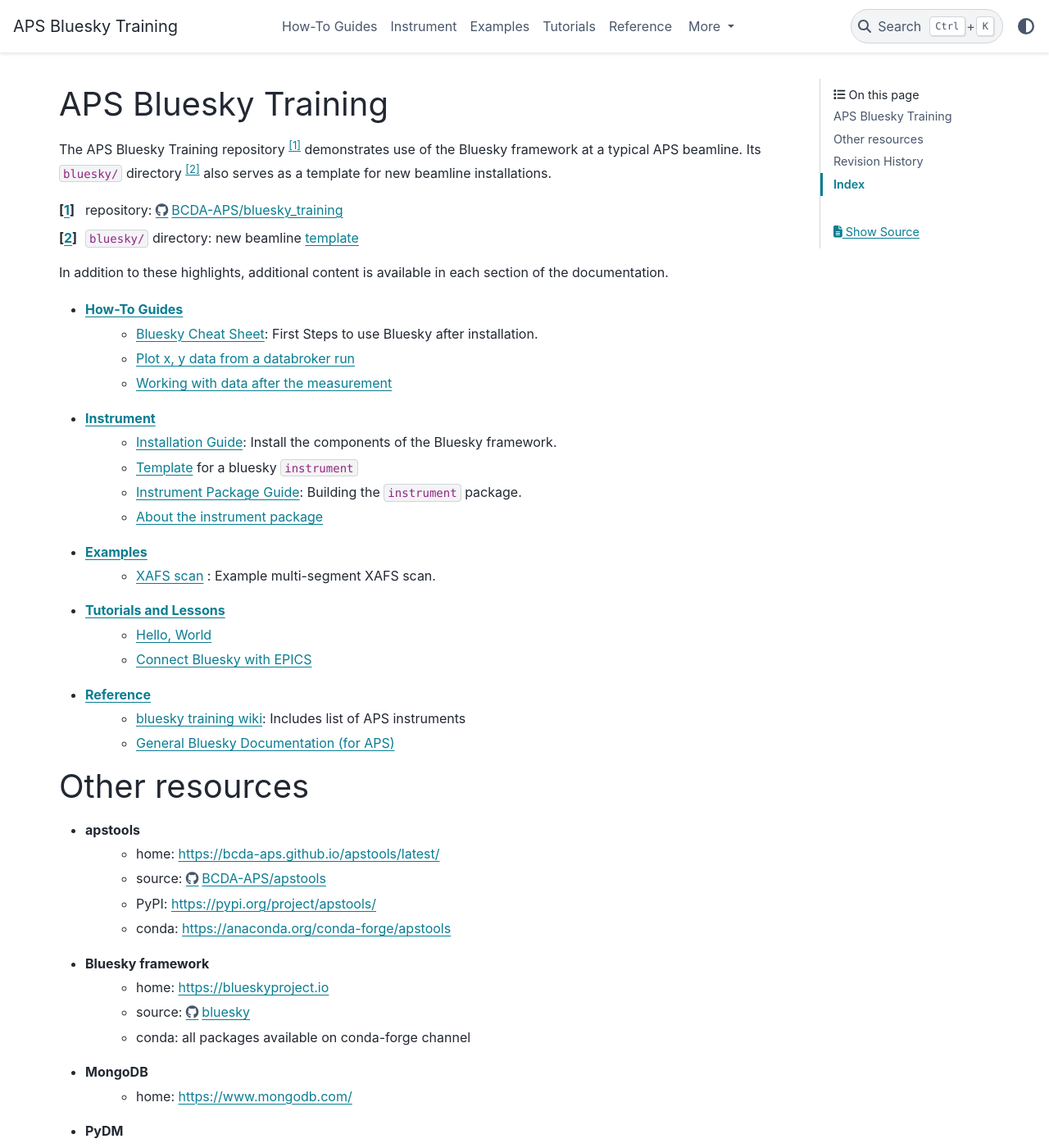
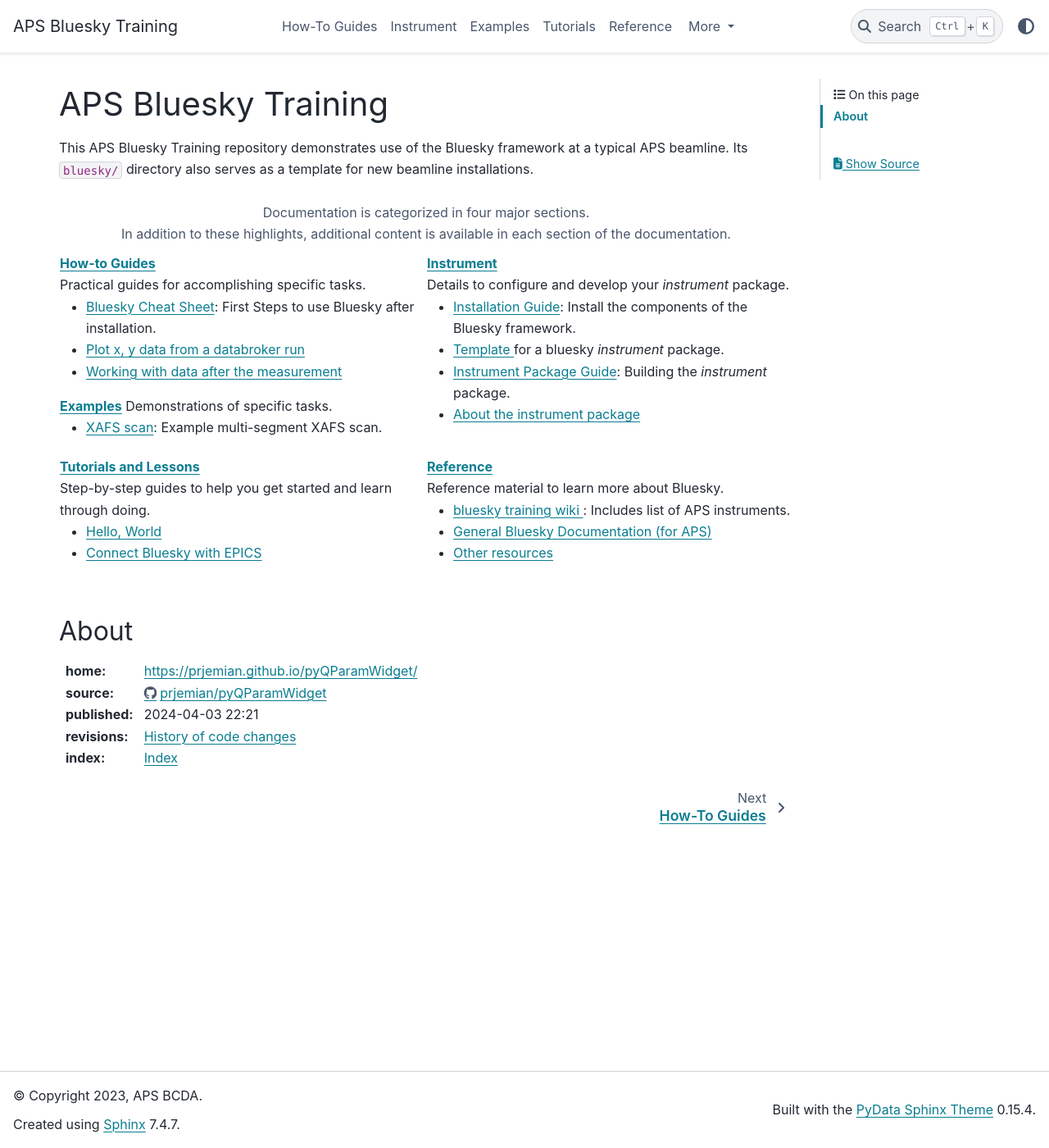
Before and after one commit to BCDA-APS/bluesky_training, a Sphinx documentation site: the page built from docs/source/index.rst, in a window 1280 px wide and 1400 px high. Shown: the whole window at 82% size. Built offline with Sphinx 7.4.7 and the PyData theme 0.15.4, drawn with Linux system fonts in a browser that asks for light colours; some of the changed text lies outside the part shown.

Commit message:
DOC re-arrange same content into 2x2 table

```diff
--- a/docs/source/index.rst
+++ b/docs/source/index.rst
@@ -1,13 +1,9 @@
 APS Bluesky Training
 ====================
 
-The APS Bluesky Training repository [#]_ demonstrates use of the Bluesky
-framework at a typical APS beamline.  Its ``bluesky/`` directory [#]_ also
+This APS Bluesky Training repository demonstrates use of the Bluesky
+framework at a typical APS beamline.  Its ``bluesky/`` directory also
 serves as a template for new beamline installations.
-
-.. [#] repository: https://github.com/BCDA-APS/bluesky_training
-.. [#] ``bluesky/`` directory: new beamline
-   `template <https://github.com/BCDA-APS/bluesky_training/tree/main/bluesky>`__
 
 .. for documentation authors:
    Documentation may be created in restructured text (.rst), markdown (.md)
@@ -17,31 +13,107 @@
    files which do not start with a "_" are added explicitly to the toctree in
    the `index.rst` file of that folder.
 
-In addition to these highlights, additional content is available in each section
-of the documentation.
+.. raw:: html
 
-- :ref:`howto`
-   -  `Bluesky Cheat Sheet <howto/bluesky_cheat_sheet.md>`_:
-      First Steps to use Bluesky after installation.
-   -  `Plot x, y data from a databroker run <https://bcda-aps.github.io/bluesky_training/howto/_plot_x_y_databroker.html>`_
-   -  `Working with data after the measurement <https://bcda-aps.github.io/bluesky_training/howto/_after_measurement.html>`_
-- :ref:`instrument`
-   -  `Installation Guide <https://bcda-aps.github.io/bluesky_training/instrument/_install_new_instrument.html>`_:
-      Install the components of the Bluesky framework.
-   -  `Template <https://github.com/BCDA-APS/bluesky_training/tree/main/bluesky/instrument>`_
-      for a bluesky ``instrument``
-   -  `Instrument Package Guide <instrument/guide.md>`__:
-      Building the ``instrument`` package.
-   - `About the instrument package <file:///home/prjemian/Documents/projects/BCDA-APS/bluesky_training/docs/build/html/instrument/describe_instrument.html>`_
-- :ref:`examples`
-   - `XAFS scan <https://bcda-aps.github.io/bluesky_training/example/_xafs_scan.html>`_ : Example multi-segment XAFS scan.
-- :ref:`Tutorials and Lessons <tutorials>`
-   - `Hello, World <https://bcda-aps.github.io/bluesky_training/tutor/hello_world.html>`_
-   - `Connect Bluesky with EPICS <https://bcda-aps.github.io/bluesky_training/tutor/connect_epics.html>`_
-- :ref:`reference`
-   -  `bluesky training wiki <https://github.com/BCDA-APS/bluesky_training/wiki>`_:
-      Includes list of APS instruments
-   -  `General Bluesky Documentation (for APS) <https://wiki-ext.aps.anl.gov/blc/index.php?title=Controls_Software_Documentation#Bluesky>`_
+   <table style="border: 5px">
+      <caption>
+         Documentation is categorized in four major sections.
+         <br />
+         In addition to these highlights, additional content
+         is available in each section of the documentation.
+      </caption>
+      <tr>
+         <td style="width:40%; vertical-align:text-top; padding-bottom: 20px">
+            <a href="howto/index.html"><b>How-to Guides</b></a>
+            <br />
+            Practical guides for accomplishing specific tasks.
+            <ul>
+               <li>
+                  <a href="howto/bluesky_cheat_sheet.html">Bluesky Cheat Sheet</a>:
+                  First Steps to use Bluesky after installation.
+               </li>
+               <li>
+                  <a href="howto/_plot_x_y_databroker.html">
+                     Plot x, y data from a databroker run
+                  </a>
+               </li>
+               <li>
+                  <a href="howto/_after_measurement.html">
+                    Working with data after the measurement
+                  </a>
+               </li>
+            </ul>
+            <a href="example/index.html"><b>Examples</b></a>
+            Demonstrations of specific tasks.
+            <ul>
+               <li>
+                  <a href="example/_xafs_scan.html">XAFS scan</a>:
+                  Example multi-segment XAFS scan.
+               </li>
+            </ul>
+         </td>
+         <td style="width:40%; vertical-align:text-top; padding-bottom: 10px">
+            <a href="instrument/index.html"><b>Instrument</b></a>
+            <br />
+            Details to configure and develop your <em>instrument</em> package.
+            <br />
+            <ul>
+               <li>
+                  <a href="instrument/_install_new_instrument.html">Installation Guide</a>:
+                  Install the components of the Bluesky framework.
+               </li>
+               <li>
+                  <a href="https://github.com/BCDA-APS/bluesky_training/tree/main/bluesky/instrument">
+                  Template
+                  </a> for a bluesky <em>instrument</em> package.
+               </li>
+               <li>
+                  <a href="instrument/guide.html">Instrument Package Guide</a>:
+                  Building the <em>instrument</em> package.
+               </li>
+               <li>
+                  <a href="instrument/describe_instrument.html">About the instrument package</a>
+               </li>
+            </ul>
+         </td>
+      </tr>
+      <tr>
+         <td style="width:40%; vertical-align:text-top; padding-bottom: 20px">
+            <a href="tutor/index.html"><b>Tutorials and Lessons</b></a>
+            <br />
+            Step-by-step guides to help you get started and learn through doing.
+            <ul>
+               <li>
+                  <a href="tutor/hello_world.html">Hello, World</a>
+               </li>
+               <li>
+                  <a href="tutor/connect_epics.html">Connect Bluesky with EPICS</a>
+               </li>
+            </ul>
+         </td>
+         <td style="width:40%; vertical-align:text-top; padding-bottom: 20px">
+            <a href="reference/index.html"><b>Reference</b></a>
+            <br />
+            Reference material to learn more about Bluesky.
+            <ul>
+               <li>
+                  <a href="https://github.com/BCDA-APS/bluesky_training/wiki">
+                  bluesky training wiki
+                  </a>:
+                  Includes list of APS instruments.
+               </li>
+               <li>
+                  <a href="https://wiki-ext.aps.anl.gov/blc/index.php?title=Controls_Software_Documentation#Bluesky">
+                  General Bluesky Documentation (for APS)
+                  </a>
+               </li>
+               <li>
+                  <a href="reference/_zz_other_resources.html">Other resources</a>
+               </li>
+            </ul>
+         </td>
+      </tr>
+   </table>
 
 .. toctree::
    :maxdepth: 1
@@ -54,42 +126,14 @@
    reference/index
    changes
 
-Other resources
-==================
+About
+-----
 
-* apstools
-   * home: https://bcda-aps.github.io/apstools/latest/
-   * source: https://github.com/BCDA-APS/apstools
-   * PyPI: https://pypi.org/project/apstools/
-   * conda: https://anaconda.org/conda-forge/apstools
-* Bluesky framework
-   * home: https://blueskyproject.io
-   * source: https://github.com/bluesky
-   * conda: all packages available on conda-forge channel
-* MongoDB
-   * home: https://www.mongodb.com/
-* PyDM
-   * home: https://slaclab.github.io/pydm/
-   * source: https://github.com/slaclab/pydm
-   * PyPI: https://pypi.org/project/pydm/
-   * conda: https://anaconda.org/conda-forge/pydm
-* PyEPICS
-   * home: https://pyepics.github.io/pyepics/
-   * source: https://github.com/pyepics/pyepics
-   * PyPI: https://pypi.org/project/pyepics/
-   * conda: https://anaconda.org/conda-forge/pyepics
-* APS Data Management
-   * home: https://confluence.aps.anl.gov/display/DMGT/
-
-Revision History
-==================
-
-:ref:`History of code changes <changes>`
-
-Index
-==================
-
-* :ref:`genindex`
+:home: https://prjemian.github.io/pyQParamWidget/
+:source: https://github.com/prjemian/pyQParamWidget
+:published: |today|
+:revisions: :ref:`History of code changes <changes>`
+:index: :ref:`genindex`
 
 .. * :ref:`modindex`
 .. * :ref:`search`
```
